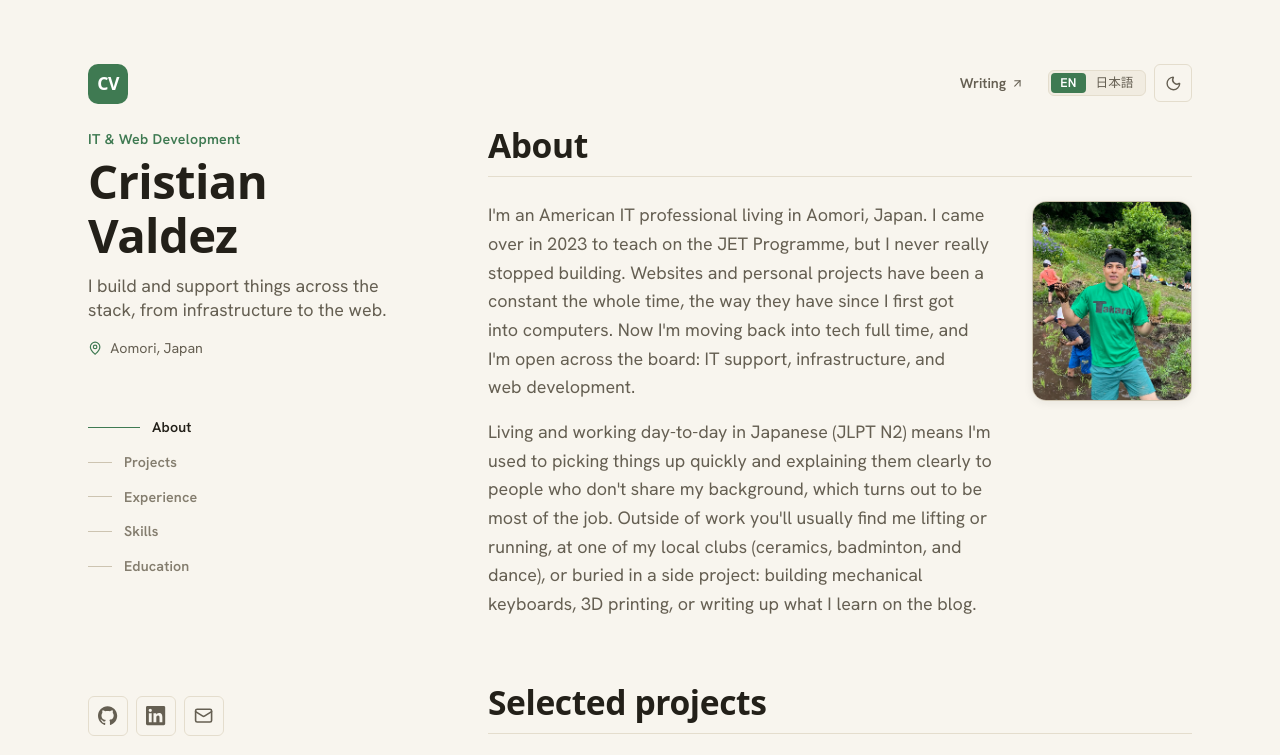
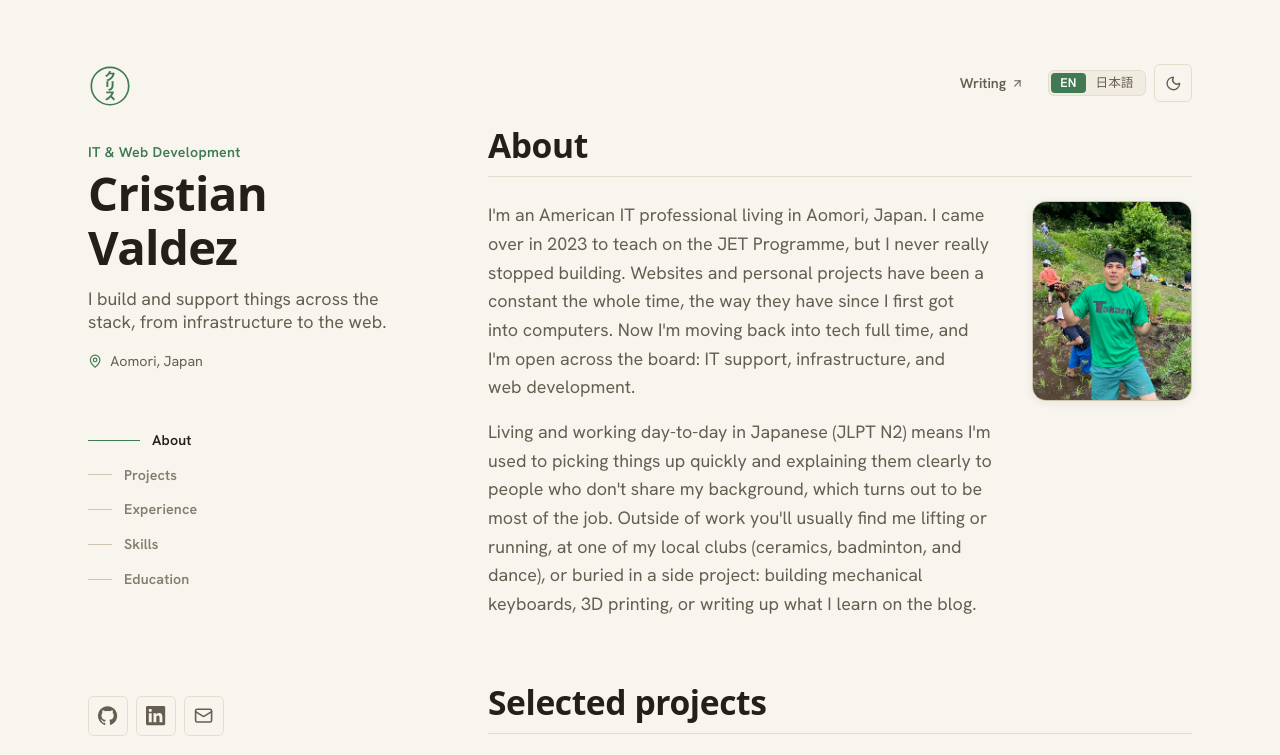
Before and after one commit to cvaldezcomputerer/personal-website, an Astro site: page / in a window 1280 px wide. Shown: the top 755 px of the page. Built offline with nearby package versions, Linux system fonts and the light colour scheme; Astro itself is replaced by a stand-in of ours; a web font is replaced by a local one.

Commit message:
change icon

```diff
--- a/src/components/Monogram.astro
+++ b/src/components/Monogram.astro
@@ -1,8 +1,11 @@
 ---
 /**
- * Monogram - the "CV" brand mark (sage tile, matches public/favicon.svg). Used
- * as the home link in the homepage sidebar and the inner-page Nav. Letters are
- * set in the heading font for brand continuity.
+ * Monogram - the クリス (Kurisu) name-seal, our hanko brand mark. A sage stamp:
+ * a thin ring with クリス stacked vertically. The kana are Noto Sans JP
+ * 900 converted to outline paths, so the mark needs no webfont and renders
+ * identically everywhere. Its romaji sibling, a CV seal, is the favicon
+ * (public/favicon.svg) - CV reads at 16px where the kana muddies. Used as the
+ * home link in the homepage sidebar and the inner-page Nav.
  */
 interface Props {
   href?: string;
@@ -13,30 +16,32 @@ const { href = '/', label = 'Cristian Valdez - home', class: className } = Astro
 ---
 
 <a href={href} class:list={['monogram', className]} aria-label={label}>
-  <span aria-hidden="true">CV</span>
+  <svg viewBox="0 0 120 120" aria-hidden="true" focusable="false">
+    <circle cx="60" cy="60" r="51" fill="none" stroke="currentColor" stroke-width="4.5" />
+    <g fill="currentColor">
+      <path d="M73.361 25.591Q73.051 26.087 72.726 26.754Q72.4 27.42 72.152 28.133Q71.749 29.404 71.036 31.109Q70.323 32.814 69.269 34.674Q68.215 36.534 66.789 38.301Q64.526 41.06 61.55 43.246Q58.574 45.431 54.203 47.229L49.739 43.261Q53.087 42.238 55.397 41.029Q57.706 39.82 59.349 38.472Q60.992 37.123 62.294 35.635Q63.286 34.55 64.139 33.124Q64.991 31.698 65.596 30.288Q66.2 28.877 66.386 27.885H56.528L58.202 23.638Q58.636 23.638 59.504 23.638Q60.372 23.638 61.442 23.638Q62.511 23.638 63.549 23.638Q64.588 23.638 65.379 23.638Q66.169 23.638 66.479 23.638Q67.254 23.638 68.107 23.53Q68.959 23.421 69.548 23.235ZM63.41 20.569Q62.759 21.499 62.139 22.553Q61.519 23.607 61.209 24.134Q60.093 26.087 58.466 28.118Q56.838 30.148 54.885 31.993Q52.932 33.837 50.855 35.294L46.639 32.163Q48.685 30.892 50.235 29.59Q51.785 28.288 52.901 27.017Q54.017 25.746 54.839 24.584Q55.66 23.421 56.28 22.46Q56.714 21.809 57.195 20.74Q57.675 19.67 57.923 18.771Z" />
+      <path d="M69.905 46.81Q69.874 47.492 69.827 48.313Q69.781 49.135 69.781 50.158Q69.781 51.057 69.781 52.312Q69.781 53.567 69.781 54.808Q69.781 56.048 69.781 56.916Q69.781 59.241 69.517 61.039Q69.254 62.837 68.758 64.232Q68.262 65.627 67.564 66.712Q66.867 67.797 65.968 68.727Q64.945 69.812 63.596 70.695Q62.248 71.579 60.884 72.199Q59.52 72.819 58.373 73.191L54.436 69.037Q56.854 68.51 58.698 67.595Q60.543 66.681 61.938 65.255Q62.713 64.418 63.209 63.565Q63.705 62.713 63.968 61.705Q64.232 60.698 64.34 59.442Q64.449 58.186 64.449 56.575Q64.449 55.676 64.449 54.467Q64.449 53.258 64.449 52.08Q64.449 50.902 64.449 50.158Q64.449 49.135 64.387 48.313Q64.325 47.492 64.232 46.81ZM55.552 47.088Q55.521 47.677 55.474 48.189Q55.428 48.701 55.428 49.538Q55.428 49.941 55.428 50.731Q55.428 51.522 55.428 52.545Q55.428 53.567 55.428 54.668Q55.428 55.769 55.428 56.823Q55.428 57.877 55.428 58.729Q55.428 59.582 55.428 60.078Q55.428 60.667 55.474 61.504Q55.521 62.341 55.552 62.961H50.096Q50.127 62.496 50.189 61.628Q50.251 60.76 50.251 60.047Q50.251 59.551 50.251 58.698Q50.251 57.846 50.251 56.792Q50.251 55.738 50.251 54.637Q50.251 53.537 50.251 52.529Q50.251 51.522 50.251 50.731Q50.251 49.941 50.251 49.538Q50.251 49.104 50.22 48.391Q50.189 47.677 50.127 47.088Z" />
+      <path d="M71.021 76.708Q70.804 77.018 70.401 77.7Q69.998 78.382 69.75 78.971Q69.099 80.397 68.153 82.18Q67.208 83.962 66.014 85.791Q64.821 87.62 63.457 89.232Q61.721 91.247 59.597 93.185Q57.474 95.122 55.133 96.75Q52.793 98.377 50.406 99.524L46.5 95.463Q49.011 94.533 51.398 93.076Q53.785 91.619 55.8 89.945Q57.815 88.271 59.179 86.752Q60.202 85.605 61.054 84.365Q61.907 83.125 62.558 81.932Q63.209 80.738 63.519 79.746Q63.178 79.746 62.434 79.746Q61.69 79.746 60.729 79.746Q59.768 79.746 58.729 79.746Q57.691 79.746 56.73 79.746Q55.769 79.746 55.009 79.746Q54.25 79.746 53.878 79.746Q53.196 79.746 52.436 79.792Q51.677 79.839 51.01 79.901Q50.344 79.963 49.91 79.994V74.662Q50.468 74.724 51.227 74.786Q51.987 74.848 52.715 74.879Q53.444 74.91 53.878 74.91Q54.343 74.91 55.18 74.91Q56.017 74.91 57.055 74.91Q58.094 74.91 59.194 74.91Q60.295 74.91 61.302 74.91Q62.31 74.91 63.085 74.91Q63.86 74.91 64.232 74.91Q65.41 74.91 66.417 74.771Q67.425 74.631 67.952 74.445ZM63.86 86.132Q65.038 87.062 66.402 88.333Q67.766 89.604 69.114 90.983Q70.463 92.363 71.61 93.634Q72.757 94.905 73.501 95.804L69.192 99.555Q68.045 97.881 66.603 96.191Q65.162 94.502 63.565 92.828Q61.969 91.154 60.295 89.635Z" />
+    </g>
+  </svg>
 </a>
 
 <style>
   .monogram {
     display: inline-flex;
-    align-items: center;
-    justify-content: center;
-    width: 2.5rem;
-    height: 2.5rem;
+    width: 2.75rem;
+    height: 2.75rem;
     flex: none;
-    background: var(--color-accent);
-    color: var(--color-accent-contrast);
-    border-radius: var(--radius-md);
-    font-family: var(--font-heading);
-    font-weight: 700;
-    font-size: 1.1rem;
-    letter-spacing: -0.03em;
-    text-decoration: none;
-    transition: background-color var(--transition-fast) ease, transform var(--transition-fast) var(--ease-out);
+    color: var(--color-accent);
+    transition: color var(--transition-fast) ease, transform var(--transition-fast) var(--ease-out);
   }
   .monogram:hover {
-    background: var(--color-accent-strong);
+    color: var(--color-accent-strong);
     transform: translateY(-1px);
   }
-  .monogram span { line-height: 1; }
+  .monogram svg {
+    width: 100%;
+    height: 100%;
+    display: block;
+  }
 </style>
```
Also changed, not shown: .claude/CLAUDE.md, .claude/settings.json, public/favicon.svg.
